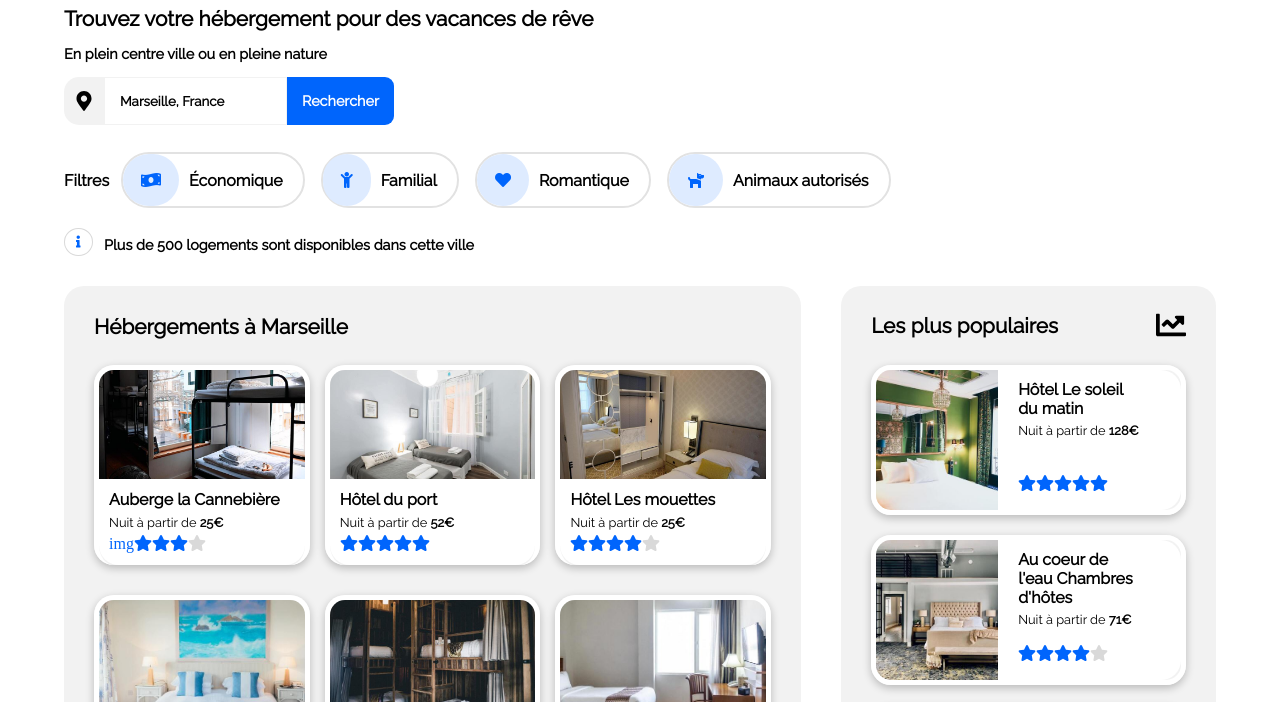
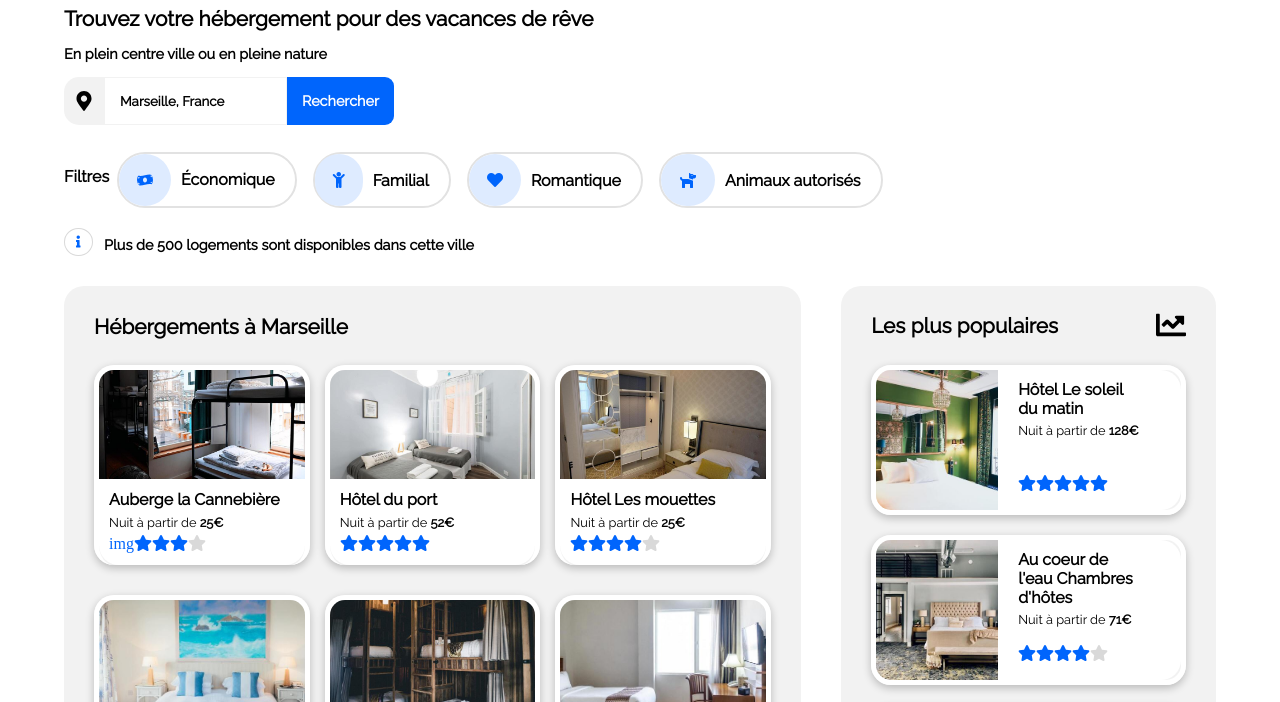
Before and after one commit to Chrisdeparis/milfortchristian_2_14052021, a plain HTML site: page index.html in a window 1280 px wide. Shown: the part 97-799 px from the top of the page. Drawn offline with Linux system fonts and the light colour scheme.

Commit message:
filters position

```diff
--- a/css/index.css
+++ b/css/index.css
@@ -303,6 +303,11 @@ button {
   flex-direction: column;
   max-width:1600px;
   margin:0 auto;
+}
+
+.pic {
+  width: 52px;
+  height: 52px;
 }
 .grid-container-1 {
   grid-gap: 20px;
@@ -753,10 +758,19 @@ section {
 .section.group.filter .col.span_1_of_2 {
   margin-left: 0px;
 }
+.icons-name {
+  display:flex;
+  align-items: center;
+}
+.filters {
+  display: flex;
+  align-items: center;
+}
 .filters h3 {
   font-size: 1rem;
   display: inline;
   font-weight: bold;
+
 }
 .filters ul {
   display: inline-flex;
--- a/css/mobile.css
+++ b/css/mobile.css
@@ -113,6 +113,9 @@
   }
   footer.footer {
     padding-bottom: 30px;
+  }
+  .filters {
+    display: block;
   }
 
 }
--- a/index.html
+++ b/index.html
@@ -53,7 +53,11 @@
           <h3 class="filter__title"><strong>Filtres</strong></h3>
           <ul>
             <li class="filters-item">
-              <i class="fas fa-money-bill-wave icon-filter"></i>Économique
+              <div class="icons-name">
+                <img class="icon-filter pic" src="icons/money-bill-wave.svg" alt="" />
+                Économique
+              </div>
+              <!-- <i class="fas fa-money-bill-wave icon-filter"></i>-->
             </li>
             <li class="filters-item">
               <i class="fas fa-child icon-filter"></i>Familial
```
